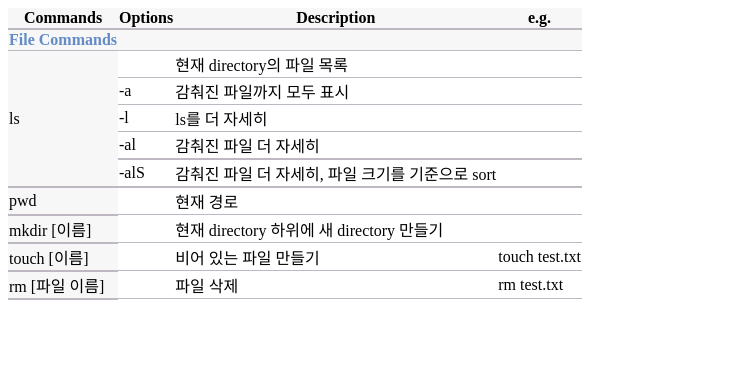
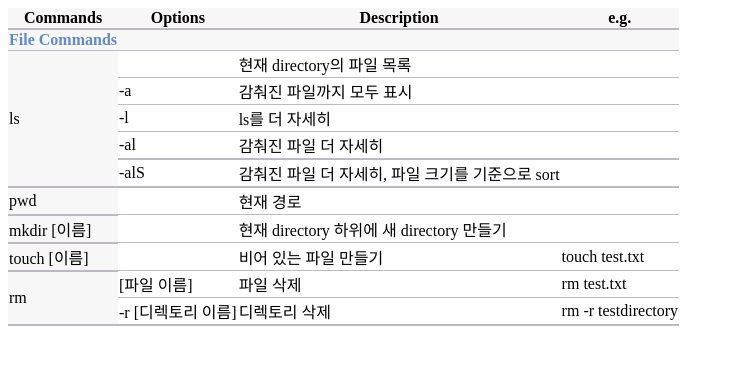
Before and after one commit to finddme/finddme.github.io, a Jekyll site: the page built from _posts/2022-01-12-Linux.md, in a window 1280 px wide. Shown: the top 365 px of the page, without its empty margins (0-734 px from the left). Built offline with Jekyll 4.4.1, drawn with Linux system fonts in a browser that asks for light colours.

Commit message:
Update 2022-01-12-Linux.md

```diff
--- a/_posts/2022-01-12-Linux.md
+++ b/_posts/2022-01-12-Linux.md
@@ -52,7 +52,8 @@ tag: Linux
        <tr><td class="line4" rowspan="1">pwd</td><td class="line"> </td><td class="line">현재 경로</td><td class="line"> </td></tr>
        <tr><td class="line4" rowspan="1">mkdir [이름]</td><td class="line"> </td><td class="line">현재 directory 하위에 새 directory 만들기</td><td class="line"> </td></tr>
        <tr><td class="line4" rowspan="1">touch [이름]</td><td class="line"> </td><td class="line">비어 있는 파일 만들기</td><td class="line">touch test.txt</td></tr>
-       <tr><td class="line4" rowspan="1">rm [파일 이름]</td><td class="line"> </td><td class="line">파일 삭제</td><td class="line">rm test.txt</td></tr>
+       <tr><td class="line4" rowspan="2">rm</td><td class="line">[파일 이름]</td><td class="line">파일 삭제</td><td class="line">rm test.txt</td></tr>
+       <tr><td class="line2">-r [디렉토리 이름]</td><td class="line2">디렉토리 삭제</td><td class="line2">rm -r testdirectory</td></tr>
     </table>
  </body>
  </html>
```
